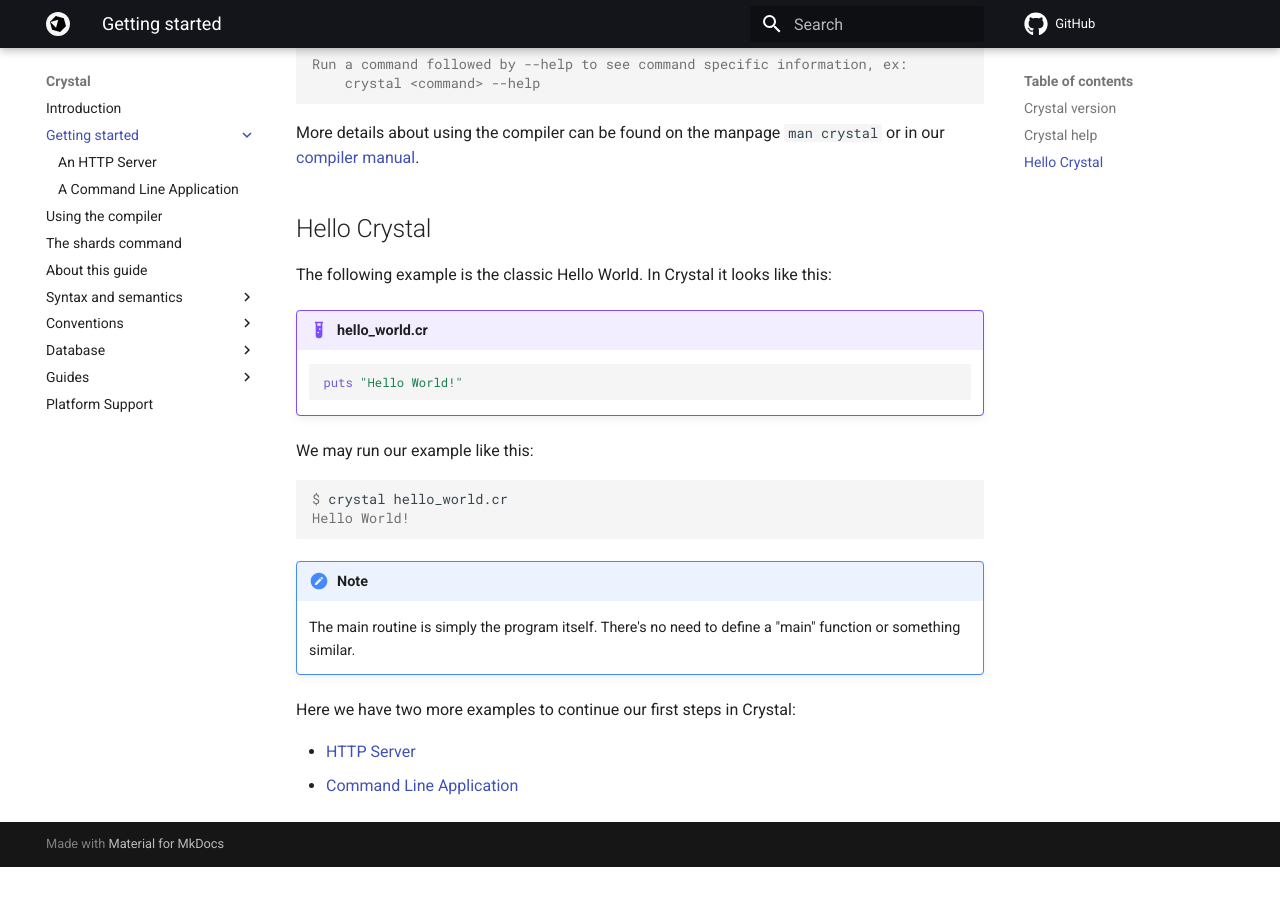
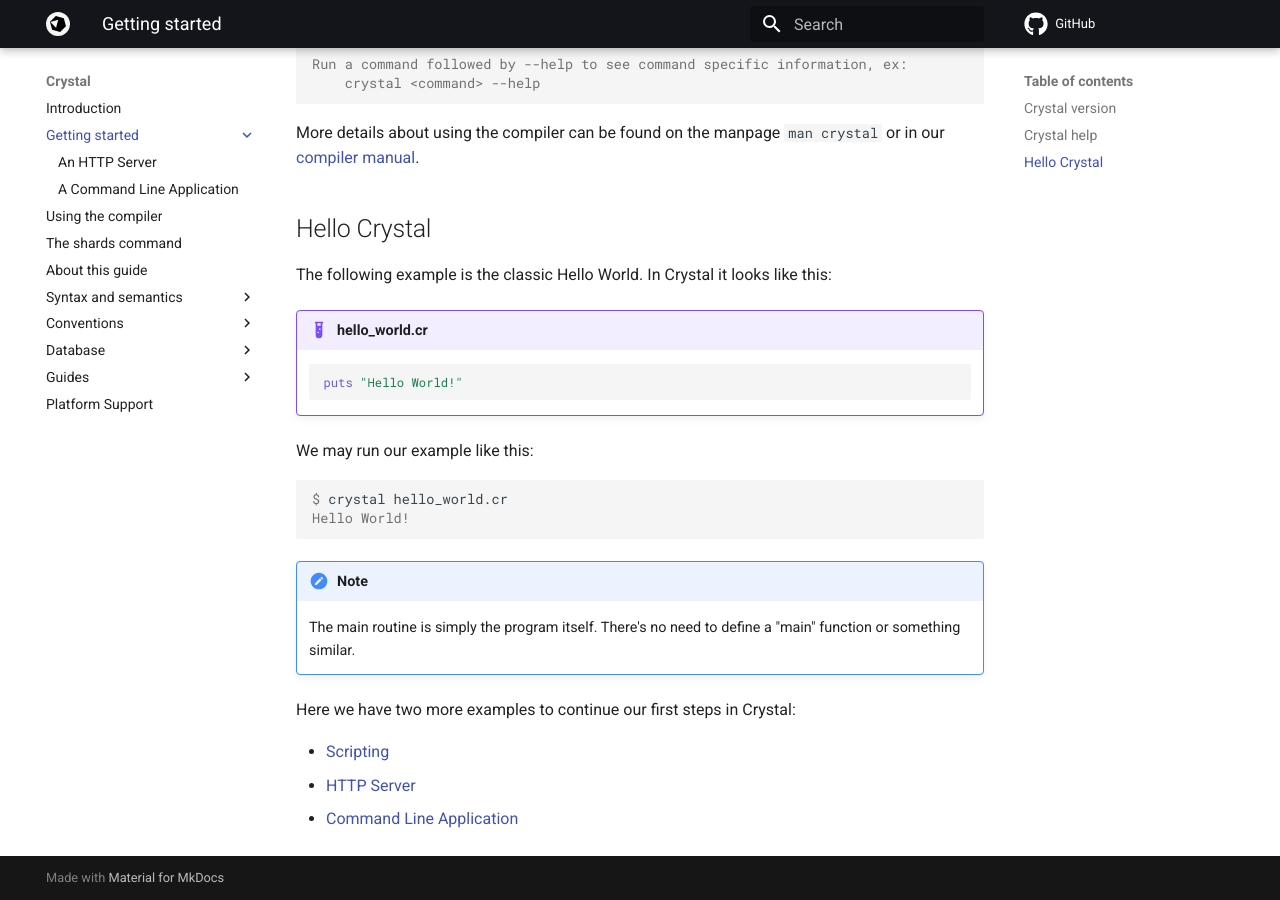
Before and after one commit to crystal-lang/crystal-book, an MkDocs documentation site: the page built from docs/getting_started/README.md, in a window 1280 px wide and 900 px high, scrolled down 1064 px. Built offline with MkDocs 1.6.1 and Material for MkDocs 9.7.7, drawn with Linux system fonts in a browser that asks for light colours; nearby versions of some CDN libraries; library files that are not in the unit come from our copies; comment, search, counter and statistics services are not loaded; before the commit the page ends 1931 px from its top, so only the background shows below that.

Commit message:
Update README.md

```diff
--- a/docs/getting_started/README.md
+++ b/docs/getting_started/README.md
@@ -70,5 +70,6 @@ Hello World!
 
 Here we have two more examples to continue our first steps in Crystal:
 
+- [Scripting](./scripting.md)
 - [HTTP Server](./http_server.md)
 - [Command Line Application](./cli.md)
```
